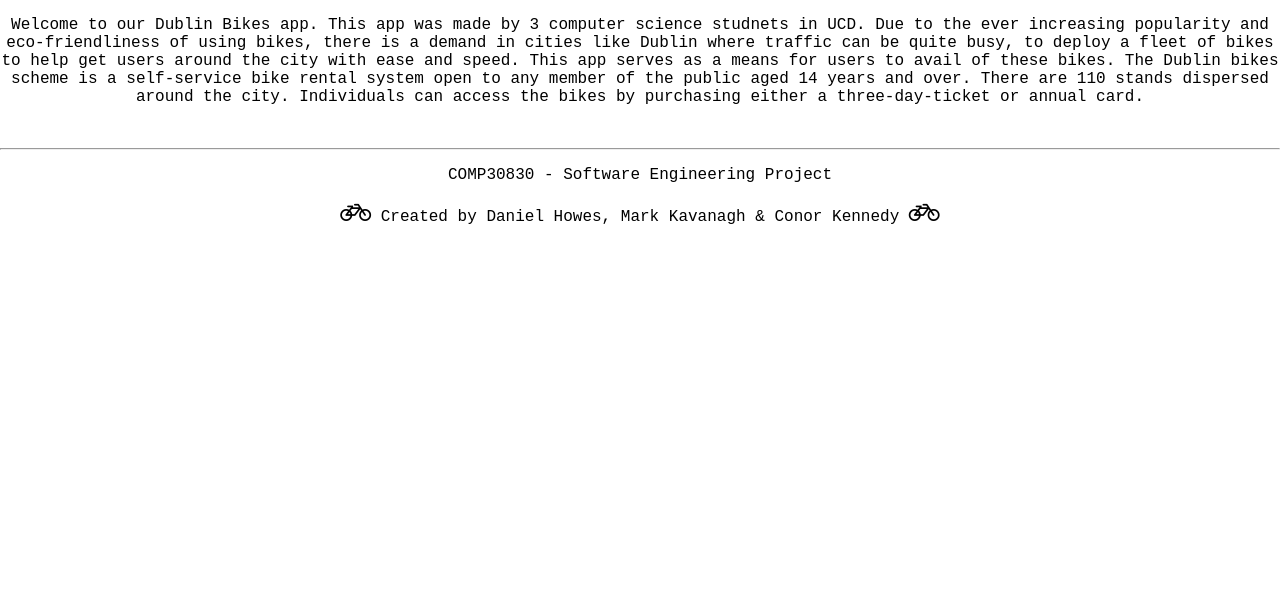
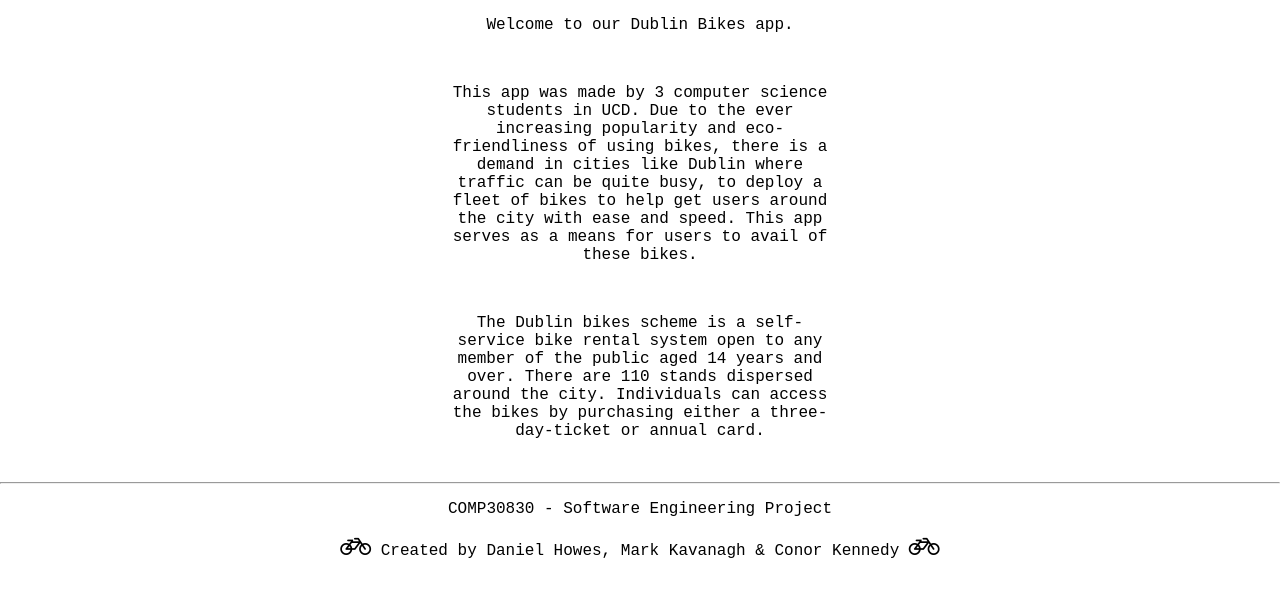
Before and after one commit to Conor-kennedy/Software-Engineering, a Flask app: page /about in a window 1280 px wide. Shown: the part 160-757 px from the top of the page. Run offline with Flask 2, Linux system fonts and the light colour scheme.

Commit message:
Centre the div on "about"

```diff
--- a/templates/about.html
+++ b/templates/about.html
@@ -183,15 +183,17 @@
       </div>
 </section>
 
-
-<p style="text-align:center">Welcome to our Dublin Bikes app. This app was made by 3 computer science studnets in UCD.
-Due to the ever increasing popularity and eco-friendliness of using bikes, there is a demand in cities like Dublin where traffic can be quite busy, to deploy a fleet of bikes to help get users around the city with ease and speed.
-This app serves as a means for users to avail of these bikes.
-
-The Dublin bikes scheme is a self-service bike rental system open to any member of the public aged 14 years and over.
-There are 110 stands dispersed around the city.
-Individuals can access the bikes by purchasing either a three-day-ticket or annual card. </p>
-
+<div style="margin:auto; width: 30%; text-align:center">
+        <p>Welcome to our Dublin Bikes app.</p>
+        <br>
+        <p>This app was made by 3 computer science students in UCD.
+        Due to the ever increasing popularity and eco-friendliness of using bikes, there is a demand in cities like Dublin where traffic can be quite busy, to deploy a fleet of bikes to help get users around the city with ease and speed.
+        This app serves as a means for users to avail of these bikes.</p>
+         <br>
+        <p>The Dublin bikes scheme is a self-service bike rental system open to any member of the public aged 14 years and over.
+        There are 110 stands dispersed around the city.
+        Individuals can access the bikes by purchasing either a three-day-ticket or annual card. </p>
+        </div>
 
 <br>
 <hr>
```
